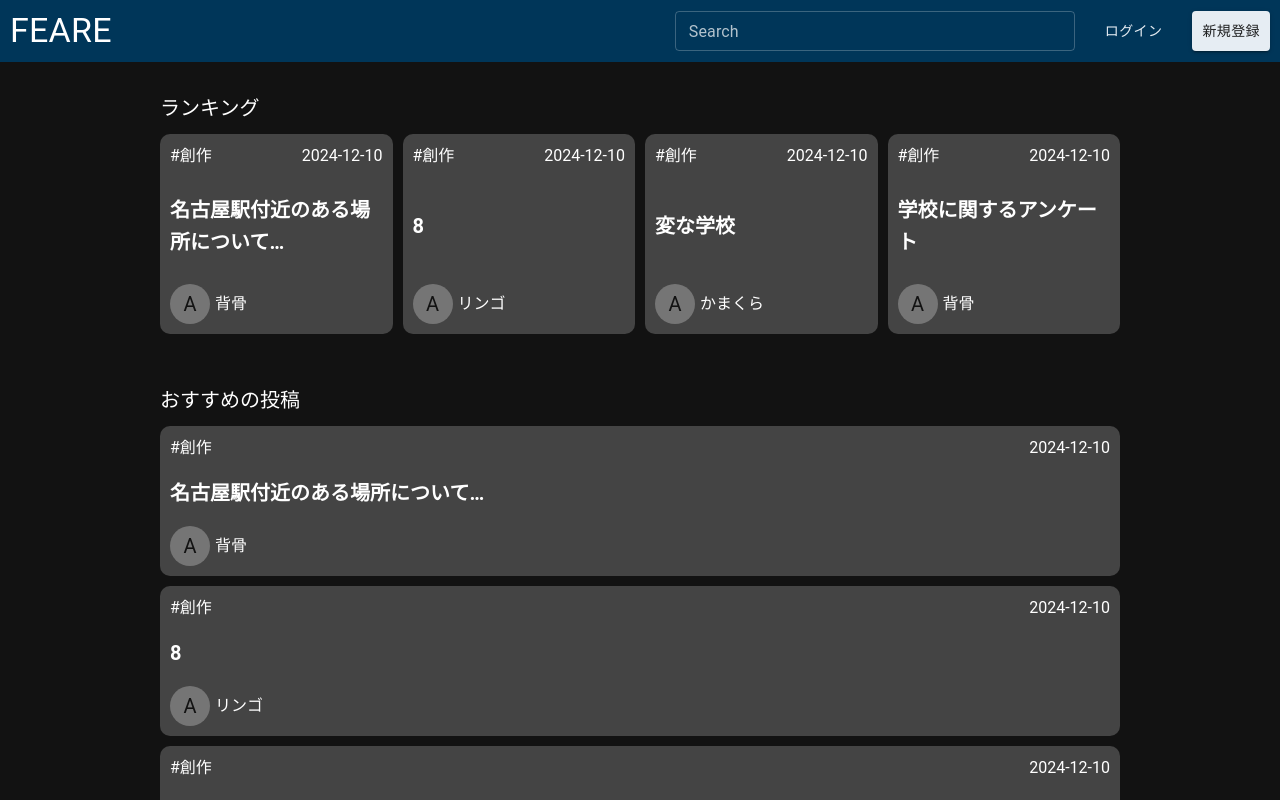
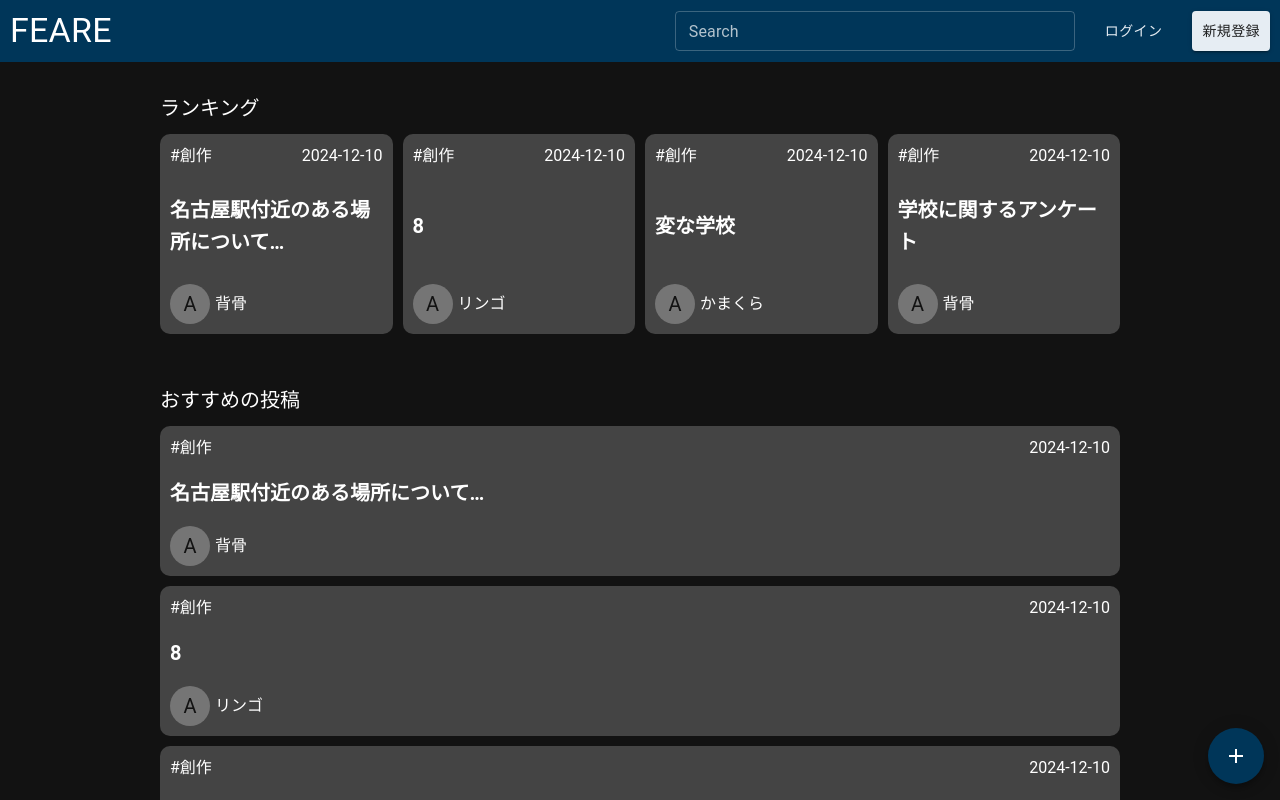
Before and after one commit to dango-the-world/project-feare, a Next.js app: page / in a window 1280 px wide. Shown: the top 800 px of the page. Built offline with nearby package versions, Linux system fonts and the light colour scheme; what @mui/material-nextjs would draw is missing.

Commit message:
add: toppage

```diff
--- a/package.json
+++ b/package.json
@@ -11,6 +11,7 @@
   "dependencies": {
     "@emotion/react": "^11.13.5",
     "@emotion/styled": "^11.13.5",
+    "@mui/icons-material": "^6.1.10",
     "@mui/material": "^6.1.10",
     "@mui/material-nextjs": "^6.1.9",
     "next": "15.0.3",
--- /dev/null
+++ b/src/app/_components/_atoms/PostButton.tsx
@@ -0,0 +1,21 @@
+import React from "react";
+import { Fab, Box } from "@mui/material";
+import AddIcon from "@mui/icons-material/Add";
+
+const FloatingActionButton = () => {
+  return (
+    <Box
+      sx={{
+        position: "fixed",
+        bottom: 16,
+        right: 16,
+      }}
+    >
+      <Fab color="primary" aria-label="add">
+        <AddIcon />
+      </Fab>
+    </Box>
+  );
+};
+
+export default FloatingActionButton;
--- a/src/app/_components/_molecules/RankingArea.tsx
+++ b/src/app/_components/_molecules/RankingArea.tsx
@@ -2,6 +2,7 @@ import { Box, Typography } from "@mui/material";
 import React from "react";
 import { RankingCard } from "../_atoms/RankingCard";
 import { rankingList } from "@/app/_mock/mockRankingList";
+import Link from "next/link";
 
 export const RankingArea = () => {
   return (
--- a/src/app/page.tsx
+++ b/src/app/page.tsx
@@ -1,12 +1,14 @@
 import { Box } from "@mui/material";
 import React from "react";
 import { TopContents } from "./_components/_organisms/TopContents";
+import FloatingActionButton from "./_components/_atoms/PostButton";
 
 const page = () => {
   return (
     <>
       <Box>
         <TopContents />
+        <FloatingActionButton />
       </Box>
     </>
   );
```
Also changed, not shown: 1 other file (tests, documents, lock files or other folders).
